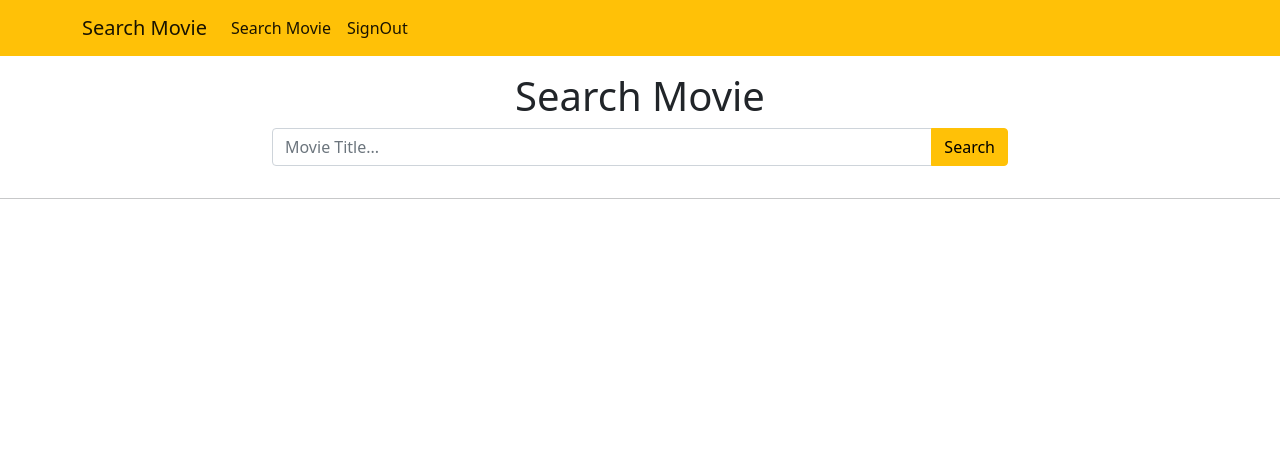
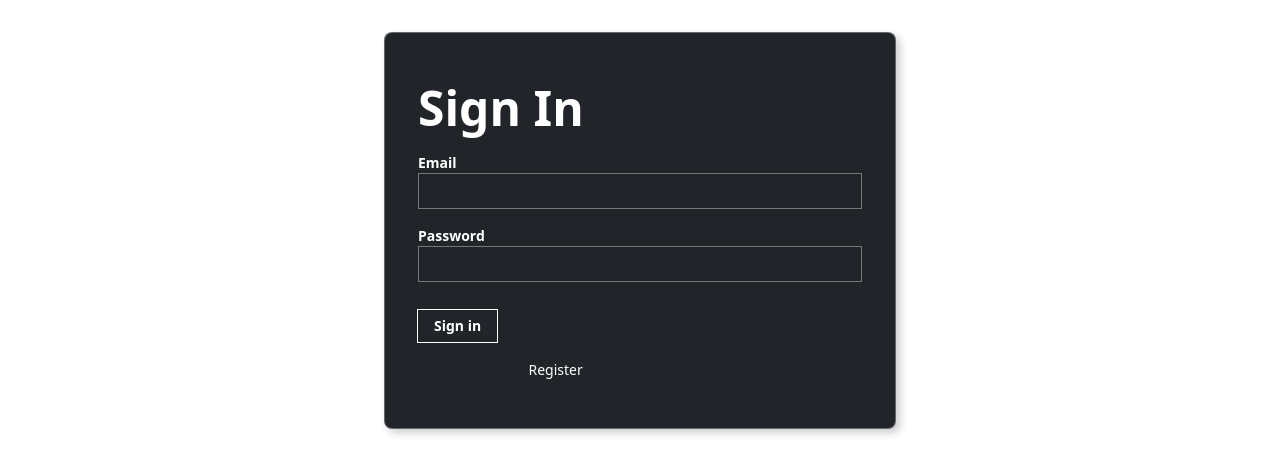
Before and after one commit to faisalibal33/Faisal-Movie, a React (Create React App) app: page / in a window 1280 px wide. Shown: the top 474 px of the page. Built offline with nearby package versions, Linux system fonts and the light colour scheme.

Commit message:
Added some route

```diff
--- a/src/App.js
+++ b/src/App.js
@@ -6,10 +6,14 @@ import 'bootstrap/dist/css/bootstrap.min.css';
 import Navbar from './Component/Navbar/Navbar';
 import Searchmovie from './Component/Searchmovie/Searchmovie';
 import Card from './Component/Card/Card';
+import 'tachyons';
+import Signin from './Component/Signin/Signin';
+import Register from './Component/Register/Register';
 
 function App() {
   const [apimovie, setApimovie] = useState()
   const [search, setSearch] = useState()
+  let [route, setRoute] = useState('signin')
 
   const handle = (e) => {
     setSearch(e.target.value)
@@ -25,12 +29,30 @@ function App() {
     }
   }
 
+  const rutePage = () => {
+    setRoute(route='page')
+  }
+  const ruteSignin = () => {
+    setRoute(route='signin')
+  }
+  const ruteRegister = () => {
+    setRoute(route='register')
+  }
   return (
-    <div>
-      <Navbar />
-      <Searchmovie handle={handle} handleSubmit={handleSubmit}/>
-      <hr/>
-      <Card apimovie={apimovie}/>
+    <div> {
+      route === 'page' ?
+        <>
+          <Navbar ruteSignin = {ruteSignin}/>
+          <div>
+            <Searchmovie handle={handle} handleSubmit={handleSubmit}/>
+            <hr/>
+            <Card apimovie={apimovie}/>
+          </div>
+        </>
+      :(route === 'signin') ?
+        <Signin ruteRegister={ruteRegister} rutePage={rutePage}/>
+      :<Register ruteSignin={ruteSignin} rutePage={rutePage} />
+    }
     </div>
   );
 }
--- a/src/Component/Navbar/Navbar.js
+++ b/src/Component/Navbar/Navbar.js
@@ -1,20 +1,20 @@
 import React from 'react';
 import 'bootstrap/dist/css/bootstrap.min.css';
+import 'tachyons';
 
-const Navbar = () => {
+const Navbar = ({ruteSignin}) => {
     return (
         <nav class="navbar navbar-expand-lg navbar-light bg-warning">
             <div class="container">
-            <a class="navbar-brand" href="#">Search Movie</a>
-            <button class="navbar-toggler" type="button" data-bs-toggle="collapse" data-bs-target="#navbarNavAltMarkup" aria-controls="navbarNavAltMarkup" aria-expanded="false" aria-label="Toggle navigation">
-                <span class="navbar-toggler-icon"></span>
-            </button>
-            <div class="collapse navbar-collapse" id="navbarNavAltMarkup">
-                <div class="navbar-nav">
-                <a class="nav-link active" href="#">Search Movie</a>
-                <a class="nav-link active" href="#">SignOut</a>
+                <p class="navbar-brand">Search Movie</p>
+                    <button class="navbar-toggler" type="button" data-bs-toggle="collapse" data-bs-target="#navbarNavAltMarkup" aria-controls="navbarNavAltMarkup" aria-expanded="false" aria-label="Toggle navigation">
+                        <span class="navbar-toggler-icon"></span>
+                    </button>
+                <div class="collapse navbar-collapse" id="navbarNavAltMarkup">
+                    <div class="navbar-nav" style={{display: "flex", justifyContent: "flex-end"}}>
+                        <p onClick = {ruteSignin} className="f3 link dim white underline pointer pa3">Signout</p>
+                    </div>
                 </div>
-            </div>
             </div>
         </nav>
     )
--- /dev/null
+++ b/src/Component/Register/Register.js
@@ -0,0 +1,41 @@
+import React from "react";
+import 'tachyons';
+
+const Register = ({ruteSignin, rutePage}) => {
+    return (
+      <article className="br3 ba bg-dark dark-gray b--white-30 mv4 w-100 w-50-m w-25-l mw6 shadow-5 center">
+        <main className="pa4 black-80">
+          <form className="measure">
+            <fieldset id="sign_up" className="ba b--transparent ph0 mh0">
+              <legend className="f1 fw6 ph0 white mh0">Register</legend>
+              <div className="mt3">
+                <label className="db fw6 lh-copy f6 white" htmlFor="name">Name</label>
+                <input className="white pa2 input-reset ba bg-transparent hover-bg-black hover-white w-100" type="name" name="name"  id="name"/>
+              </div>
+              <div className="mt3">
+                <label className="db fw6 lh-copy f6 white" htmlFor="email-address">Email</label>
+                <input className="white pa2 input-reset ba bg-transparent hover-bg-black hover-white w-100" type="email" name="email-address"  id="email-address"/>
+              </div>
+              <div className="mv3">
+                <label className="db fw6 lh-copy f6 white" htmlFor="password">Password</label>
+                <input className="white b pa2 input-reset ba bg-transparent hover-bg-black hover-white w-100" type="password" name="password"  id="password"/>
+              </div>
+            </fieldset>
+            <div className="">
+              <input
+                onClick= {rutePage}
+                className="b ph3 pv2 input-reset ba white b--white bg-transparent grow pointer f6 dib"
+                type="submit"
+                value="Register"/>
+            </div>
+            <div className="lh-copy mt3 w-50 center">
+              <p onClick= {ruteSignin} className="f6 link dim black db white">Sign in</p>
+            </div>
+          </form>
+        </main>
+      </article>
+
+    );
+}
+
+export default Register;
--- /dev/null
+++ b/src/Component/Signin/Signin.js
@@ -0,0 +1,39 @@
+import React from "react";
+import 'tachyons';
+
+const Signin = ({rutePage, ruteRegister}) => {
+    return (
+      <article className="br3 ba bg-dark dark-gray b--white-30 mv4 w-100 w-50-m w-25-l mw6 shadow-5 center">
+        <main className="pa4 black-80">
+          <form className="measure">
+            <fieldset id="sign_up" className="ba b--transparent ph0 mh0">
+              <legend className="f1 fw6 ph0 white mh0">Sign In</legend>
+              <div className="mt3">
+                <label className="db fw6 lh-copy f6 white" htmlFor="email-address">Email</label>
+                <input className="white pa2 input-reset ba bg-transparent hover-bg-black hover-white w-100" type="email" name="email-address"  id="email-address"/>
+              </div>
+              <div className="mv3">
+                <label className="db fw6 lh-copy f6 white" htmlFor="password">Password</label>
+                <input className="white b pa2 input-reset ba bg-transparent hover-bg-black hover-white w-100" type="password" name="password"  id="password"/>
+              </div>
+            </fieldset>
+            <div className="">
+              <input
+                onClick= {rutePage}
+                className="b ph3 pv2 input-reset ba white b--white bg-transparent grow pointer f6 dib"
+                type="submit"
+                value="Sign in"/>
+            </div>
+            <div className="lh-copy mt3 w-50 center">
+              <p
+                onClick= {ruteRegister}
+                className="f6 link dim black db white">Register</p>
+            </div>
+          </form>
+        </main>
+      </article>
+
+    );
+}
+
+export default Signin;
```
